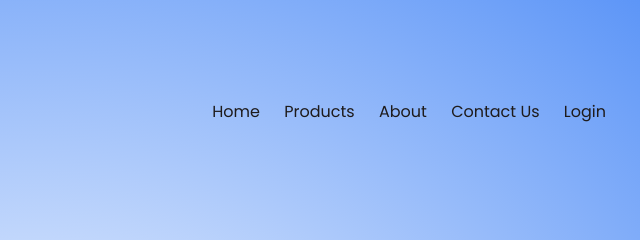
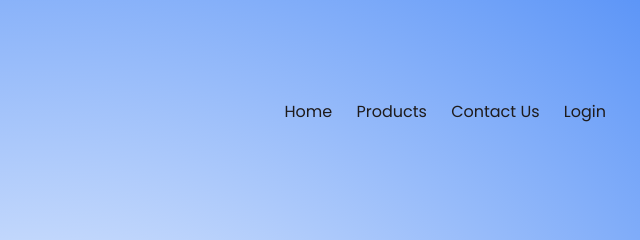
Before and after one commit to NamanPrakash99/cement-website-new, a website: page project1/index.html in a window 1280 px wide. Shown: the top 240 px of the page, 609-1249 px from the left. Drawn offline with Linux system fonts and the light colour scheme.

Commit message:
Update index.html

```diff
--- a/project1/index.html
+++ b/project1/index.html
@@ -34,7 +34,7 @@
           <ul>
             <li><a href="index.html">Home</a></li>
             <li><a href="products.html">Products</a></li>
-            <li><a href="aboutus.html">About</a></li>
+<!--             <li><a href="aboutus.html">About</a></li> -->
             <li><a href="#section1">Contact Us</a></li>
             <li><a href="login-registration">Login</a></li>
 
```
